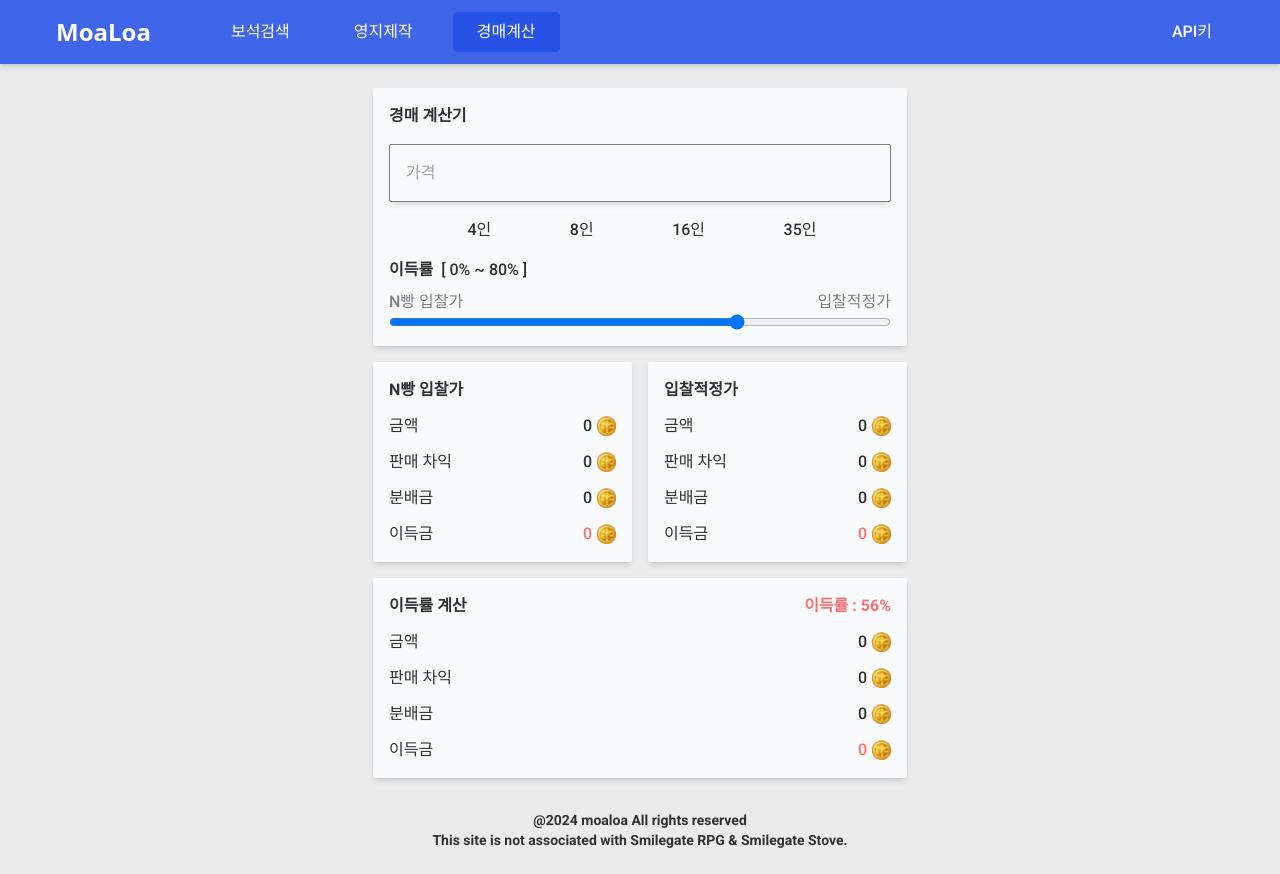
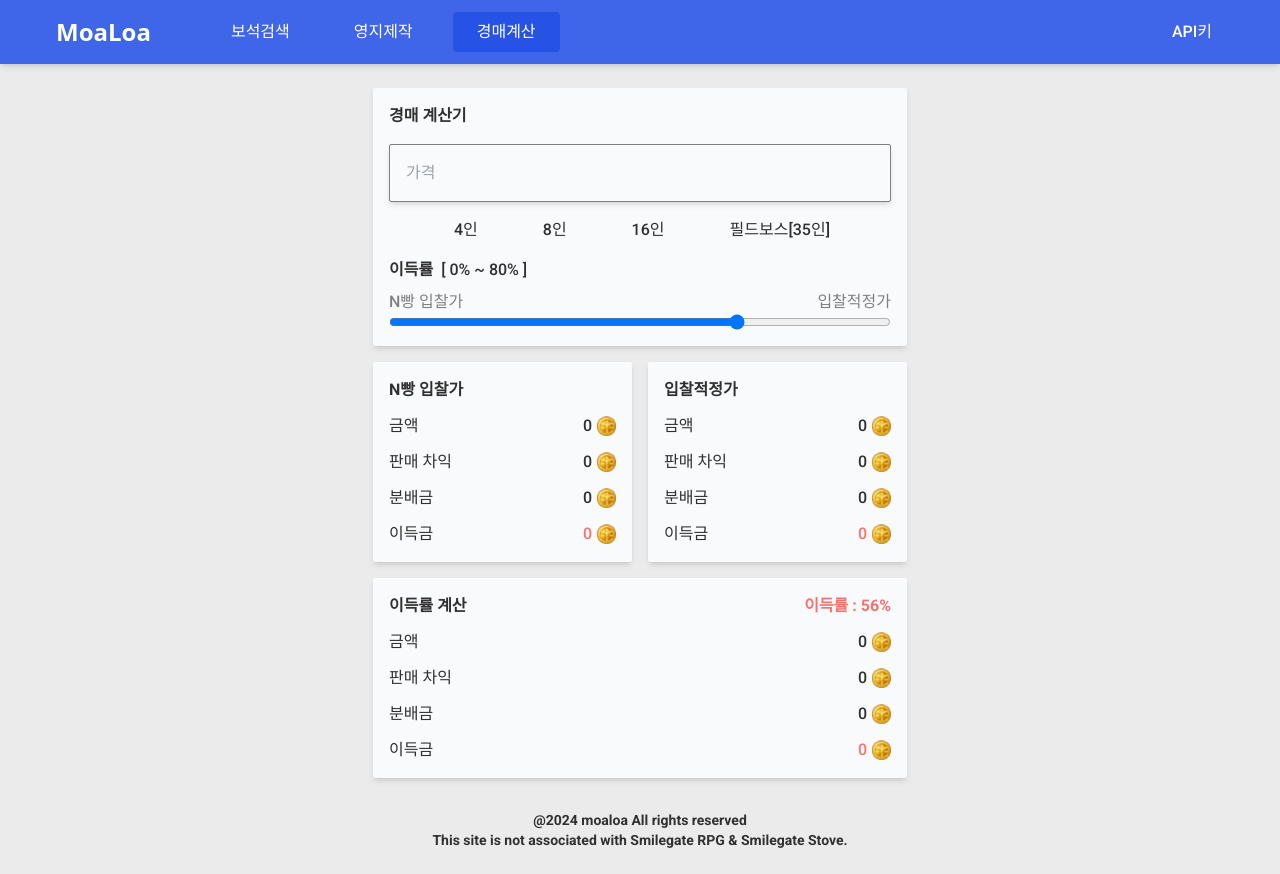
Before and after one commit to msw-Hub/moaloa, a React (Vite) app in the folder front-end/: page /auction in a window 1280 px wide. Built offline with nearby package versions, Linux system fonts and the light colour scheme; some icons are missing; a web font is replaced by a local one.

Commit message:
FE 경매 계산기 오타 수정

```diff
--- a/front-end/src/Router/auction/auction.tsx
+++ b/front-end/src/Router/auction/auction.tsx
@@ -111,7 +111,7 @@ function Auction() {
           {[4, 8, 16, 35].map((v) => (
             <div key={v} className="flex justify-center items-center gap-1 cursor-pointer" onClick={() => setPeople(v)}>
               {people === v ? <i className="xi-radiobox-checked xi-x text-blue-400 dark:text-light"></i> : <i className="xi-radiobox-blank xi-x text-blue-400 dark:text-light"></i>}
-              {v == 25 ? "필드보스" : `${v}인`}
+              {v == 35 ? "필드보스[35인]" : `${v}인`}
             </div>
           ))}
         </div>
```
